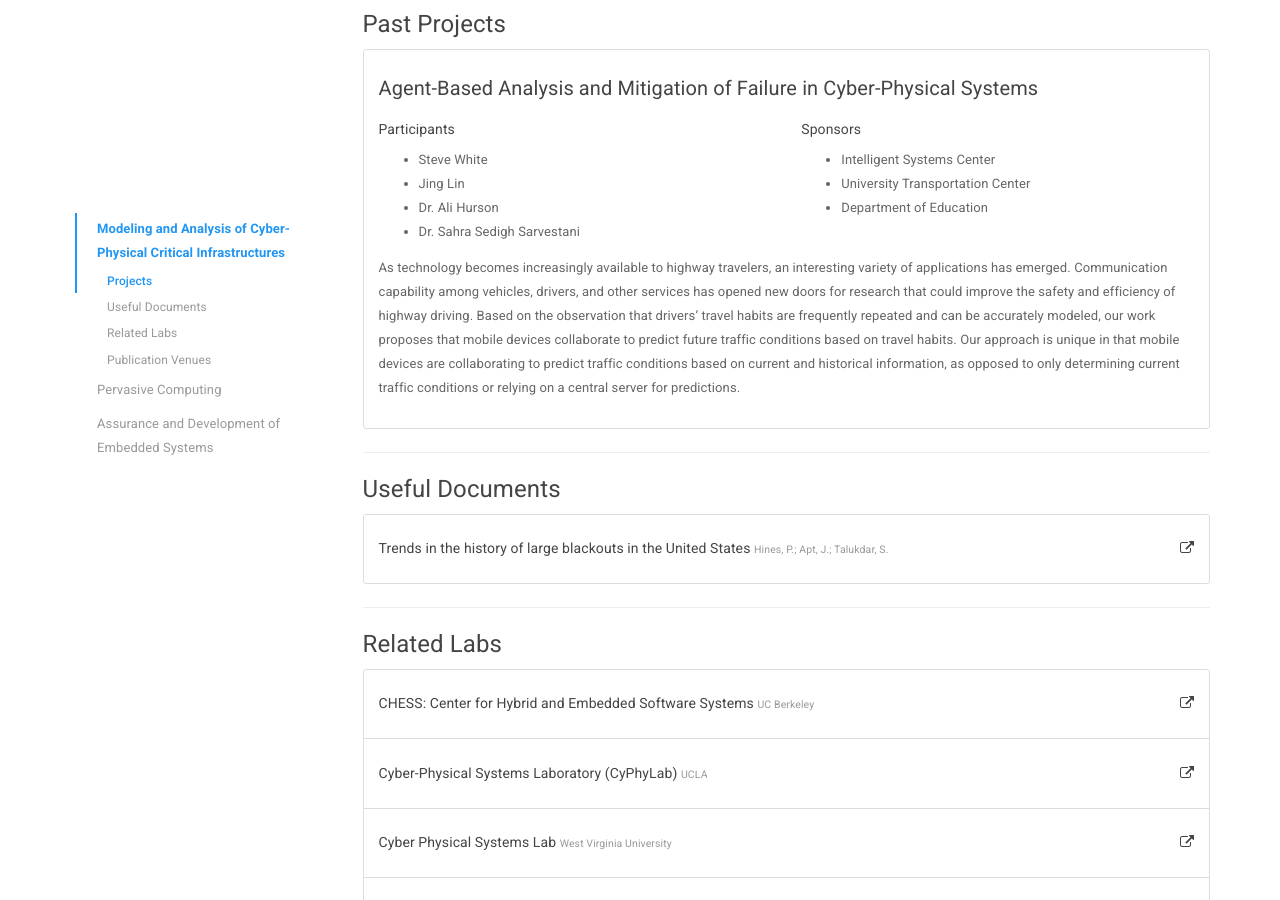
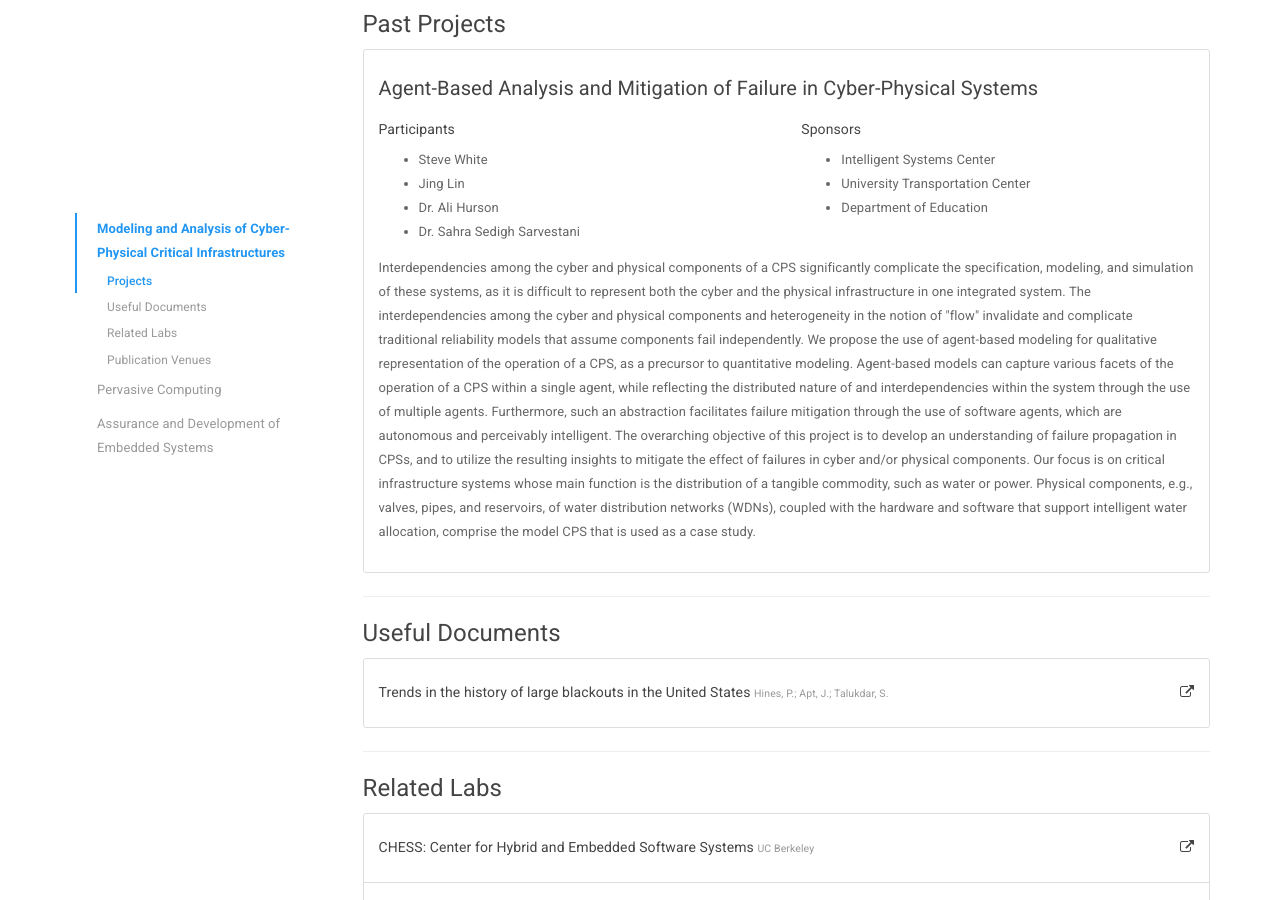
Before and after one commit to sendecomp/sendecomp-website, a Jekyll site: the page built from research-areas.html, in a window 1280 px wide and 900 px high, scrolled down 2222 px. Built offline with Jekyll 4.4.1, drawn with Linux system fonts in a browser that asks for light colours; some of the changed text lies outside the part shown.

Commit message:
Fix description for project
I misread the YAML and put chagned the description on the wrong
project... :grimacing:

```diff
--- a/_data/projects.yml
+++ b/_data/projects.yml
@@ -131,16 +131,6 @@
     - name: Intelligent Systems Center
 
 - name: Distributed Analysis and Prediction of Vehicular Traffic
-  desc:
-  status: Active
-  area: per
-  photo:
-  members:
-    - name: Mike Wisely
-    - name: Dr. Ali Hurson
-    - name: Dr. Sahra Sedigh Sarvestani
-
-- name: Agent-Based Analysis and Mitigation of Failure in Cyber-Physical Systems
   desc: >
     As technology becomes increasingly available to highway travelers,
     an interesting variety of applications has emerged. Communication
@@ -154,7 +144,41 @@
     collaborating to predict traffic conditions based on current and
     historical information, as opposed to only determining current
     traffic conditions or relying on a central server for predictions.
+  status: Active
+  area: per
+  photo:
+  members:
+    - name: Mike Wisely
+    - name: Dr. Ali Hurson
+    - name: Dr. Sahra Sedigh Sarvestani
 
+- name: Agent-Based Analysis and Mitigation of Failure in Cyber-Physical Systems
+  desc: >
+    Interdependencies among the cyber and physical components of a CPS
+    significantly complicate the specification, modeling, and simulation of
+    these systems, as it is difficult to represent both the cyber and the
+    physical infrastructure in one integrated system.
+    The interdependencies among the cyber and physical components and
+    heterogeneity in the notion of "flow" invalidate and complicate
+    traditional reliability models that assume components fail independently.
+    We propose the use of agent-based modeling for qualitative
+    representation of the operation of a CPS, as a precursor to quantitative
+    modeling.
+    Agent-based models can capture various facets of the operation of a CPS
+    within a single agent, while reflecting the distributed nature of and
+    interdependencies within the system through the use of multiple agents.
+    Furthermore, such an abstraction facilitates failure mitigation through
+    the use of software agents, which are autonomous and perceivably
+    intelligent.
+    The overarching objective of this project is to develop an understanding
+    of failure propagation in CPSs, and to utilize the resulting insights to
+    mitigate the effect of failures in cyber and/or physical components.
+    Our focus is on critical infrastructure systems whose main function is
+    the distribution of a tangible commodity, such as water or power.
+    Physical components, e.g., valves, pipes, and reservoirs, of water
+    distribution networks (WDNs), coupled with the hardware and software
+    that support intelligent water allocation, comprise the model CPS that
+    is used as a case study.
   status: Complete
   area: cpci
   photo:
```
